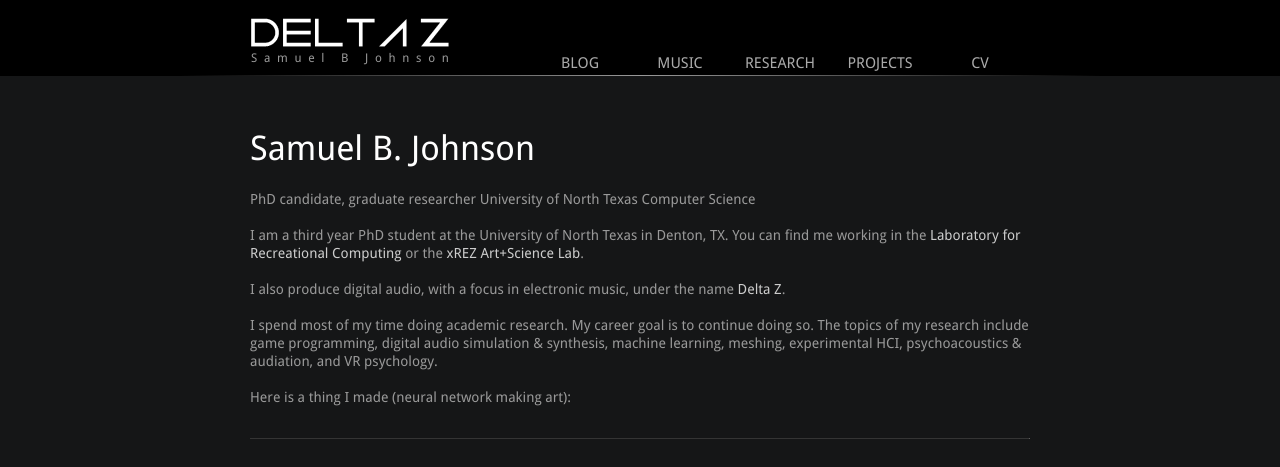
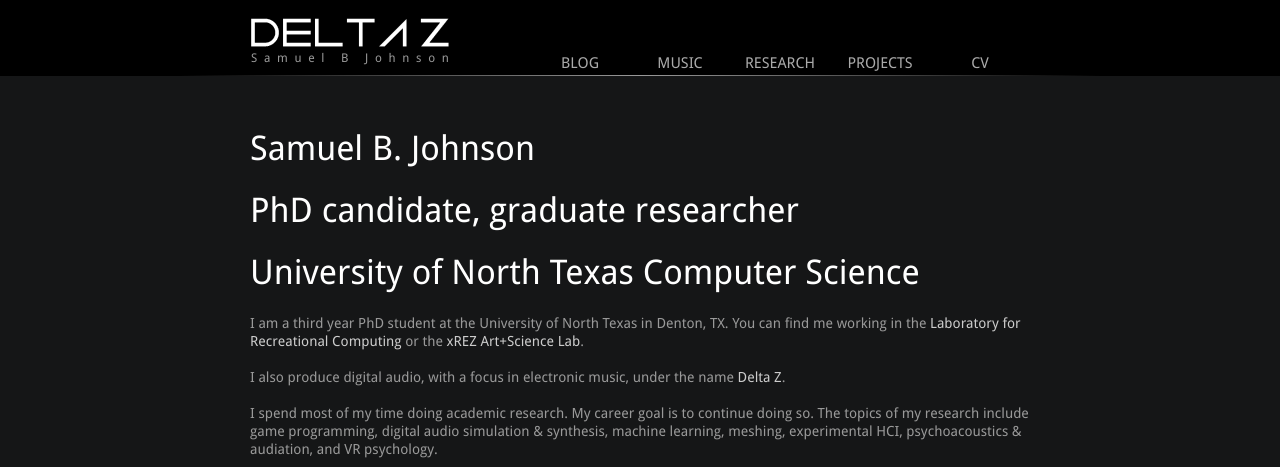
Before and after one commit to deltaz0/deltaz0.github.io, a Jekyll site: the page built from index.md, in a window 1280 px wide, cut to the strip 0-467 px from the top of the page. Built offline with Jekyll 4.4.1, drawn with Linux system fonts in a browser that asks for light colours; our own code applies the rules of GitHub Pages for plain Markdown files.

```diff
--- a/index.md
+++ b/index.md
@@ -2,8 +2,8 @@
 layout: default
 ---
 # Samuel B. Johnson
-PhD candidate, graduate researcher
-University of North Texas Computer Science
+# PhD candidate, graduate researcher
+# University of North Texas Computer Science
 
 I am a third year PhD student at the University of North Texas in Denton, TX. You can find me working in the [Laboratory for Recreational Computing](https://larc.unt.edu/) or the [xREZ Art+Science Lab](http://www.xrezlab.com/).
 
```
